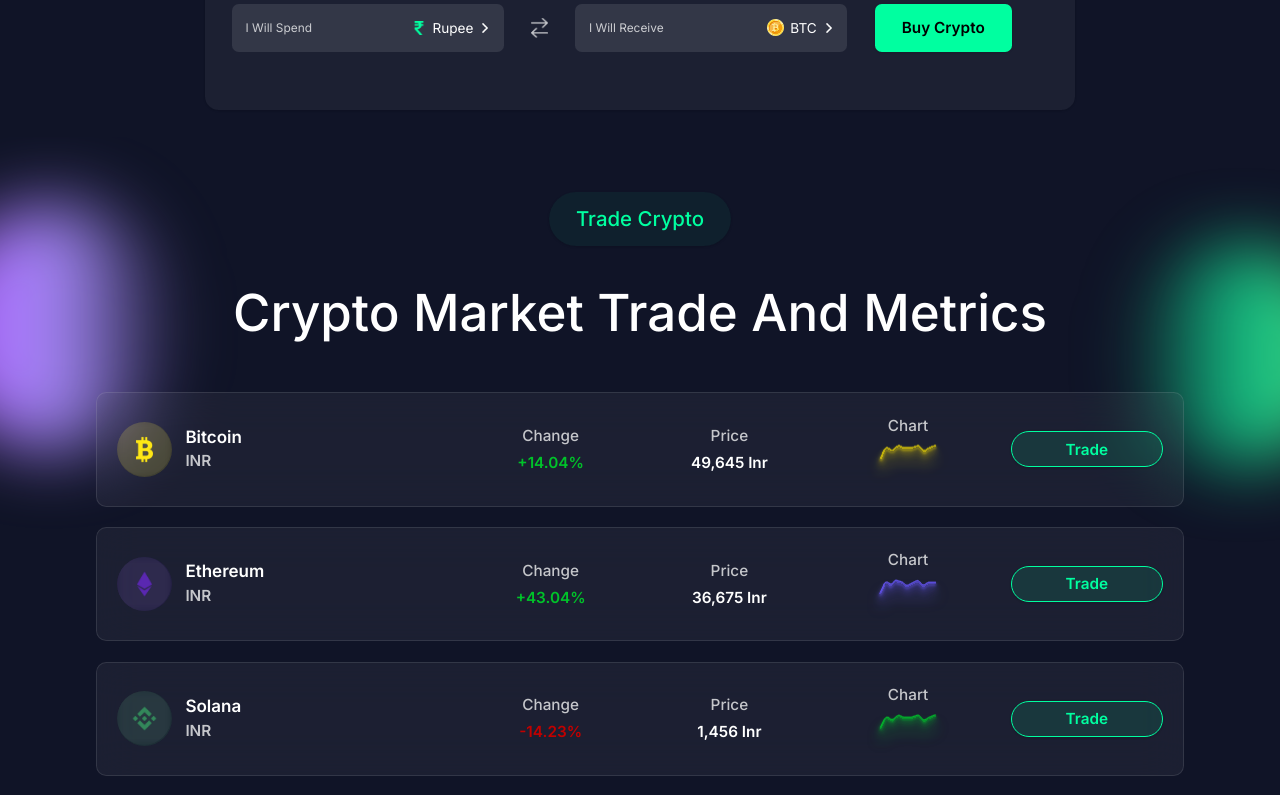
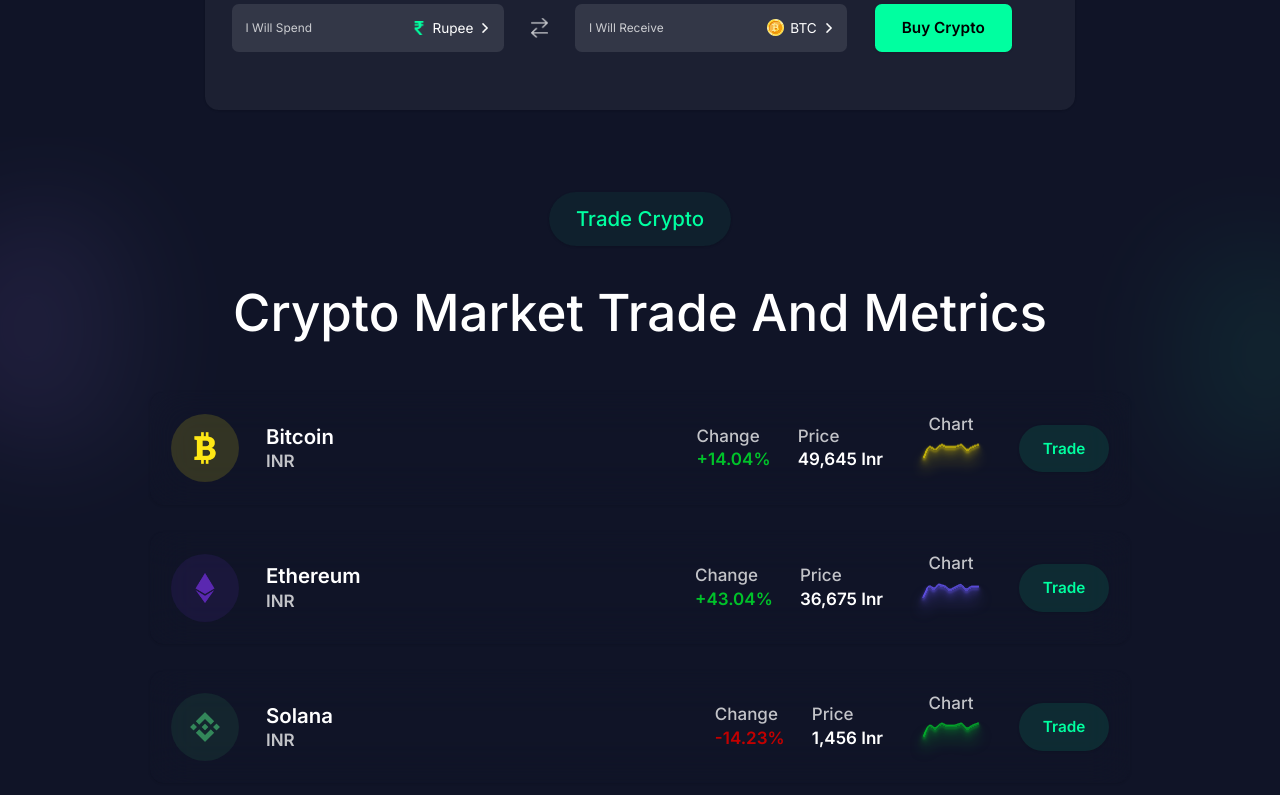
Before and after one commit to adwaith0071/cryptocurrency, a React (Vite) app: page / in a window 1280 px wide. Shown: the part 700-1495 px from the top of the page. Built offline with nearby package versions, Linux system fonts and the light colour scheme.

Commit message:
Refactor MarketSection component: Removed commented-out code, updated layout and styling for improved responsiveness, and replaced divs with Card components for better structure.

```diff
--- a/src/components/sections/MarketSection.tsx
+++ b/src/components/sections/MarketSection.tsx
@@ -1,92 +1,6 @@
-// import React from "react";
-// import { Badge } from "../ui/badge";
-// import { Button } from "../ui/button";
-// import { CryptoData } from "../../types";
-
-// interface MarketSectionProps {
-//   cryptoData: CryptoData[];
-// }
-
-// export const MarketSection: React.FC<MarketSectionProps> = ({ cryptoData }) => {
-//   return (
-//     <section className="relative px-4 sm:px-6 md:px-8 lg:px-16 xl:px-20 py-8 sm:py-12 md:py-16">
-//       {/* Background blur effects */}
-//       <div className="absolute inset-0 overflow-hidden pointer-events-none">
-//         <div className="absolute top-20 -left-20 w-72 h-72 rounded-full opacity-10">
-//           <div className="w-full h-full rounded-full bg-gradient-to-r from-purple-500 via-violet-400 to-transparent blur-3xl"></div>
-//         </div>
-//         <div className="absolute top-32 -right-20 w-64 h-64 rounded-full opacity-10">
-//           <div className="w-full h-full rounded-full bg-gradient-to-l from-green-400 via-emerald-500 to-transparent blur-3xl"></div>
-//         </div>
-//       </div>
-
-//       <div className="max-w-6xl mx-auto relative z-10">
-//         <Badge className="block w-fit mx-auto bg-[#00ffa00d] rounded-full border-0 text-[#00ffa0] text-lg sm:text-xl md:text-2xl font-medium px-6 sm:px-8 py-3 sm:py-4 mb-8 sm:mb-12">
-//           Trade Crypto
-//         </Badge>
-
-//         <h2 className="text-2xl sm:text-3xl md:text-4xl lg:text-5xl xl:text-6xl font-medium text-white text-center mb-8 sm:mb-12 md:mb-16">
-//           Crypto Market Trade And Metrics
-//         </h2>
-
-//         <div className="space-y-4 sm:space-y-6 mb-8 sm:mb-12">
-//           {cryptoData.map((crypto, index) => (
-//             <div key={index} className="backdrop-blur-xl border-white/10 rounded-2xl p-4 sm:p-6 transition-all duration-300">
-//               <div className="grid grid-cols-1 sm:grid-cols-2 lg:grid-cols-6 items-center gap-4 sm:gap-6 lg:gap-8">
-//                 {/* Icon and Name Column */}
-//                 <div className="flex items-center gap-3 sm:gap-4 col-span-1 sm:col-span-2 lg:col-span-2">
-//                   <div className={`w-12 h-12 sm:w-16 sm:h-16 ${crypto.bgColor} rounded-full flex items-center justify-center flex-shrink-0 backdrop-blur-sm`}>
-//                     <img className="w-6 h-6 sm:w-8 sm:h-8 object-cover" alt={crypto.name} src={crypto.icon} />
-//                   </div>
-//                   <div className="text-left">
-//                     <div className="font-semibold text-white text-lg sm:text-xl">{crypto.name}</div>
-//                     <div className="font-semibold text-[#ffffffbf] text-base sm:text-lg">{crypto.symbol}</div>
-//                   </div>
-//                 </div>
-
-//                 {/* Change Column */}
-//                 <div className="text-center sm:text-left">
-//                   <div className="font-medium text-[#ffffffbf] text-base sm:text-lg mb-1">Change</div>
-//                   <div className={`font-semibold ${crypto.changeColor} text-base sm:text-lg`}>
-//                     {crypto.change}
-//                   </div>
-//                 </div>
-
-//                 {/* Price Column */}
-//                 <div className="text-center sm:text-left">
-//                   <div className="font-medium text-[#ffffffbf] text-base sm:text-lg mb-1">Price</div>
-//                   <div className="font-semibold text-white text-base sm:text-lg">{crypto.price}</div>
-//                 </div>
-
-//                 {/* Chart Column */}
-//                 <div className="hidden lg:block text-center">
-//                   <div className="font-medium text-[#ffffffbf] text-lg mb-2">Chart</div>
-//                   <img className="w-24 h-12 mx-auto" alt="Chart" src={crypto.chart} />
-//                 </div>
-
-//                 {/* Trade Button Column */}
-//                 <div className="text-center sm:text-right col-span-1 sm:col-span-2 lg:col-span-1">
-//                   <Button className="w-full sm:w-auto bg-[#00ffa01a] border-[#00ffa0] text-[#00ffa0] font-semibold px-4 sm:px-6 lg:px-7 py-3 sm:py-5 lg:py-7 rounded-full text-base sm:text-lg hover:bg-[#00ffa026] flex-shrink-0">
-//                     Trade
-//                   </Button>
-//                 </div>
-//               </div>
-//             </div>
-//           ))}
-//         </div>
-
-//         <div className="text-center">
-//           <Button className="w-full sm:w-4/5 md:w-2/3 lg:w-1/2 bg-[#00ffa026] border border-[#00ffa0] text-[#00ffa0] font-semibold px-8 sm:px-12 md:px-16 lg:px-20 py-4 sm:py-5 md:py-6 lg:p-7 rounded-full text-lg sm:text-xl hover:bg-[#00ffa033]">
-//             View Other Crypto
-//           </Button>
-//         </div>
-//       </div>
-//     </section>
-//   );
-// };
-
 import React from "react";
 import { Badge } from "../ui/badge";
+import { Card, CardContent } from "../ui/card";
 import { Button } from "../ui/button";
 import { CryptoData } from "../../types";
 
@@ -96,129 +10,67 @@
 
 export const MarketSection: React.FC<MarketSectionProps> = ({ cryptoData }) => {
   return (
-    <section className="relative px-3 xs:px-4 sm:px-6 md:px-8 lg:px-12 xl:px-16 2xl:px-20 py-6 xs:py-8 sm:py-12 md:py-14 lg:py-16">
-      {/* Background blur effects */}
+    <section className="relative px-4 md:px-8 lg:px-16 xl:px-20 py-16">
       <div className="absolute inset-0 overflow-hidden pointer-events-none">
-        <div className="absolute top-10 xs:top-16 sm:top-20 -left-10 xs:-left-16 sm:-left-20 w-40 xs:w-56 sm:w-72 h-40 xs:h-56 sm:h-72 rounded-full opacity-8 xs:opacity-10">
-          <div className="w-full h-full rounded-full bg-gradient-to-r from-purple-500 via-violet-400 to-transparent blur-2xl xs:blur-3xl"></div>
+        <div className="absolute top-20 -left-20 w-72 h-72 rounded-full opacity-10">
+          <div className="w-full h-full rounded-full bg-gradient-to-r from-purple-500 via-violet-400 to-transparent blur-3xl"></div>
         </div>
-        <div className="absolute top-16 xs:top-24 sm:top-32 -right-10 xs:-right-16 sm:-right-20 w-32 xs:w-48 sm:w-64 h-32 xs:h-48 sm:h-64 rounded-full opacity-8 xs:opacity-10">
-          <div className="w-full h-full rounded-full bg-gradient-to-l from-green-400 via-emerald-500 to-transparent blur-2xl xs:blur-3xl"></div>
+        <div className="absolute top-32 -right-20 w-64 h-64 rounded-full opacity-10">
+          <div className="w-full h-full rounded-full bg-gradient-to-l from-green-400 via-emerald-500 to-transparent blur-3xl"></div>
         </div>
       </div>
 
-      <div className="max-w-7xl mx-auto relative z-10">
-        <Badge className="block w-fit mx-auto bg-[#00ffa00d] rounded-full border-0 text-[#00ffa0] text-base xs:text-lg sm:text-xl md:text-2xl font-medium px-4 xs:px-6 sm:px-8 py-2 xs:py-3 sm:py-4 mb-6 xs:mb-8 sm:mb-12">
+      <div className="max-w-6xl mx-auto relative z-10">
+        <Badge className="block w-fit mx-auto bg-[#00ffa00d] rounded-full border-0 text-[#00ffa0] text-xl md:text-2xl font-medium px-8 py-4 mb-12">
           Trade Crypto
         </Badge>
 
-        <h2 className="text-xl xs:text-2xl sm:text-3xl md:text-4xl lg:text-5xl xl:text-6xl font-medium text-white text-center mb-6 xs:mb-8 sm:mb-12 md:mb-16 leading-tight">
+        <h2 className="text-3xl md:text-4xl lg:text-5xl xl:text-6xl font-medium text-white text-center mb-16">
           Crypto Market Trade And Metrics
         </h2>
 
-        <div className="space-y-3 xs:space-y-4 sm:space-y-6 mb-6 xs:mb-8 sm:mb-12">
+        <div className="space-y-6 md:space-y-8 mb-12">
           {cryptoData.map((crypto, index) => (
-            <div key={index} className="backdrop-blur-xl bg-white/5 border border-white/10 rounded-xl xs:rounded-2xl p-3 xs:p-4 sm:p-6 transition-all duration-300 hover:bg-white/10 hover:border-white/20">
-              {/* Mobile Layout (xs to sm) */}
-              <div className="block sm:hidden">
-                <div className="flex items-center justify-between mb-4">
-                  <div className="flex items-center gap-3">
-                    <div className={`w-10 h-10 xs:w-12 xs:h-12 ${crypto.bgColor} rounded-full flex items-center justify-center flex-shrink-0 backdrop-blur-sm`}>
-                      <img className="w-5 h-5 xs:w-6 xs:h-6 object-cover" alt={crypto.name} src={crypto.icon} />
-                    </div>
-                    <div>
-                      <div className="font-semibold text-white text-sm xs:text-base">{crypto.name}</div>
-                      <div className="font-medium text-[#ffffffbf] text-xs xs:text-sm">{crypto.symbol}</div>
-                    </div>
+            <Card key={index} className="backdrop-blur-xl border-0 rounded-2xl p-4 md:p-6">
+              <CardContent className="p-0">
+                <div className="flex flex-col md:flex-row items-center gap-4 md:gap-8">
+                  <div className={`w-16 h-16 md:w-20 md:h-20 ${crypto.bgColor} rounded-full flex items-center justify-center flex-shrink-0`}>
+                    <img className="w-8 h-8 md:w-10 md:h-10 object-cover" alt={crypto.name} src={crypto.icon} />
                   </div>
-                  <div className="text-right">
-                    <div className="font-semibold text-white text-sm xs:text-base">{crypto.price}</div>
-                    <div className={`font-medium ${crypto.changeColor} text-xs xs:text-sm`}>
+
+                  <div className="text-center md:text-left flex-grow">
+                    <div className="font-semibold text-white text-xl md:text-2xl">{crypto.name}</div>
+                    <div className="font-semibold text-[#ffffffbf] text-lg md:text-xl">{crypto.symbol}</div>
+                  </div>
+
+                  <div className="text-center md:text-left">
+                    <div className="font-medium text-[#ffffffbf] text-lg md:text-xl">Change</div>
+                    <div className={`font-semibold ${crypto.changeColor} text-lg md:text-xl`}>
                       {crypto.change}
                     </div>
                   </div>
-                </div>
-                <Button className="w-full bg-[#00ffa01a] border border-[#00ffa0] text-[#00ffa0] font-semibold px-4 py-3 rounded-full text-sm xs:text-base hover:bg-[#00ffa026] transition-all duration-300">
-                  Trade
-                </Button>
-              </div>
 
-              {/* Tablet Layout (sm to lg) */}
-              <div className="hidden sm:grid lg:hidden grid-cols-4 items-center gap-4 md:gap-6">
-                {/* Icon and Name */}
-                <div className="flex items-center gap-3 col-span-2">
-                  <div className={`w-12 h-12 md:w-14 md:h-14 ${crypto.bgColor} rounded-full flex items-center justify-center flex-shrink-0 backdrop-blur-sm`}>
-                    <img className="w-6 h-6 md:w-7 md:h-7 object-cover" alt={crypto.name} src={crypto.icon} />
+                  <div className="text-center md:text-left">
+                    <div className="font-medium text-[#ffffffbf] text-lg md:text-xl">Price</div>
+                    <div className="font-semibold text-white text-lg md:text-xl">{crypto.price}</div>
                   </div>
-                  <div>
-                    <div className="font-semibold text-white text-base md:text-lg">{crypto.name}</div>
-                    <div className="font-medium text-[#ffffffbf] text-sm md:text-base">{crypto.symbol}</div>
+
+                  <div className="hidden lg:block text-center">
+                    <div className="font-medium text-[#ffffffbf] text-xl mb-2">Chart</div>
+                    <img className="w-24 h-12 mx-auto" alt="Chart" src={crypto.chart} />
                   </div>
-                </div>
 
-                {/* Price and Change */}
-                <div className="text-center">
-                  <div className="font-medium text-[#ffffffbf] text-sm mb-1">Price</div>
-                  <div className="font-semibold text-white text-base md:text-lg">{crypto.price}</div>
-                  <div className={`font-medium ${crypto.changeColor} text-sm md:text-base mt-1`}>
-                    {crypto.change}
-                  </div>
-                </div>
-
-                {/* Trade Button */}
-                <div className="text-center">
-                  <Button className="w-full bg-[#00ffa01a] border border-[#00ffa0] text-[#00ffa0] font-semibold px-4 md:px-6 py-3 md:py-4 rounded-full text-sm md:text-base hover:bg-[#00ffa026] transition-all duration-300">
+                  <Button className="bg-[#00ffa01a]  border-[#00ffa0] text-[#00ffa0] font-semibold px-7 py-7 rounded-full text-lg hover:bg-[#00ffa026] flex-shrink-0">
                     Trade
                   </Button>
                 </div>
-              </div>
-
-              {/* Desktop Layout (lg and above) */}
-              <div className="hidden lg:grid grid-cols-6 items-center gap-6 xl:gap-8">
-                {/* Icon and Name Column */}
-                <div className="flex items-center gap-4 col-span-2">
-                  <div className={`w-14 h-14 xl:w-16 xl:h-16 ${crypto.bgColor} rounded-full flex items-center justify-center flex-shrink-0 backdrop-blur-sm`}>
-                    <img className="w-7 h-7 xl:w-8 xl:h-8 object-cover" alt={crypto.name} src={crypto.icon} />
-                  </div>
-                  <div className="text-left">
-                    <div className="font-semibold text-white text-lg xl:text-xl">{crypto.name}</div>
-                    <div className="font-semibold text-[#ffffffbf] text-base xl:text-lg">{crypto.symbol}</div>
-                  </div>
-                </div>
-
-                {/* Change Column */}
-                <div className="text-center">
-                  <div className="font-medium text-[#ffffffbf] text-base xl:text-lg mb-1">Change</div>
-                  <div className={`font-semibold ${crypto.changeColor} text-base xl:text-lg`}>
-                    {crypto.change}
-                  </div>
-                </div>
-
-                {/* Price Column */}
-                <div className="text-center">
-                  <div className="font-medium text-[#ffffffbf] text-base xl:text-lg mb-1">Price</div>
-                  <div className="font-semibold text-white text-base xl:text-lg">{crypto.price}</div>
-                </div>
-
-                {/* Chart Column */}
-                <div className="text-center">
-                  <div className="font-medium text-[#ffffffbf] text-lg mb-2">Chart</div>
-                  <img className="w-20 h-10 xl:w-24 xl:h-12 mx-auto" alt="Chart" src={crypto.chart} />
-                </div>
-
-                {/* Trade Button Column */}
-                <div className="text-center">
-                  <Button className="w-full bg-[#00ffa01a] border border-[#00ffa0] text-[#00ffa0] font-semibold px-6 xl:px-7 py-4 xl:py-5 2xl:py-7 rounded-full text-base xl:text-lg hover:bg-[#00ffa026] transition-all duration-300">
-                    Trade
-                  </Button>
-                </div>
-              </div>
-            </div>
+              </CardContent>
+            </Card>
           ))}
         </div>
 
         <div className="text-center">
-          <Button className="w-full xs:w-5/6 sm:w-4/5 md:w-2/3 lg:w-1/2 xl:w-2/5 bg-[#00ffa026] border border-[#00ffa0] text-[#00ffa0] font-semibold px-6 xs:px-8 sm:px-12 md:px-16 lg:px-20 py-3 xs:py-4 sm:py-5 md:py-6 lg:py-7 rounded-full text-base xs:text-lg sm:text-xl hover:bg-[#00ffa033] transition-all duration-300">
+        <Button className="w-full sm:w-4/5 md:w-2/3 lg:w-1/2 bg-[#00ffa026] border border-[#00ffa0] text-[#00ffa0] font-semibold px-8 sm:px-12 md:px-16 lg:px-20 py-4 sm:py-5 md:py-6 lg:p-7 rounded-full text-lg sm:text-xl hover:bg-[#00ffa033]">
             View Other Crypto
           </Button>
         </div>
```
